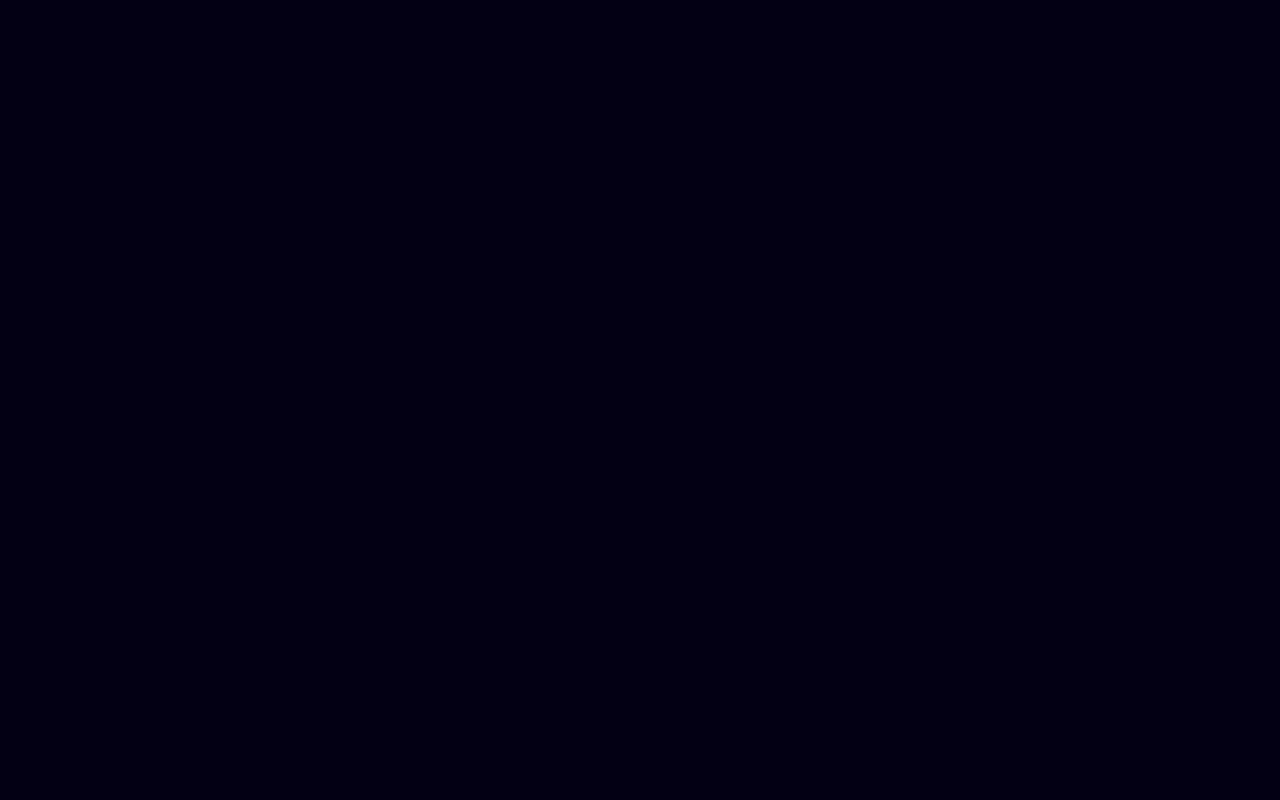
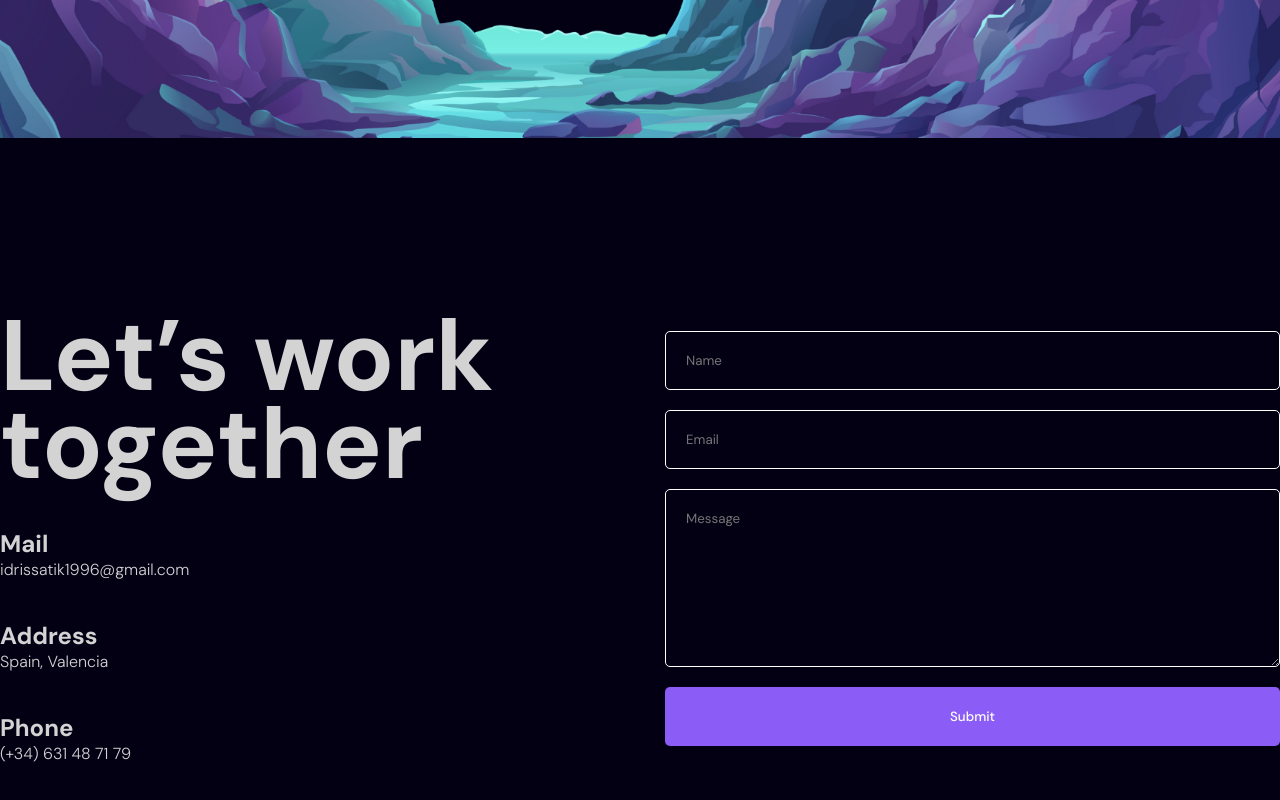
Before and after one commit to idriss96/idriss-portofolio, a React (Vite) app: page / in a window 1280 px wide. Shown: the part 3062-3862 px from the top of the page. Before the commit the page ends 2400 px from the top, so only its background shows below. Built offline with nearby package versions, Linux system fonts and the light colour scheme.

Commit message:
add contact

```diff
--- a/src/App.jsx
+++ b/src/App.jsx
@@ -25,14 +25,17 @@ const App = () => {
       <section>
         <Skills />
       </section>
-      {/*  <section id="Portfolio">
+      {/* <section id="Portfolio">
         <Parallax type="portfolio" />
+      </section> */}
+      {/* <Portfolio /> */}
+      <section id="Contact">
+        <Parallax type="Contact" />
       </section>
-      <Portfolio />
-      <section id="Contact">
+      <section>
         <Contact />
-      </section>  */}
-      {/* Framer Motion Crash Course */}
+      </section>
+
       {/* <Test/>
     <Test/> */}
     </div>
--- a/src/components/contact/Contact.jsx
+++ b/src/components/contact/Contact.jsx
@@ -31,14 +31,14 @@ const Contact = () => {
 
     emailjs
       .sendForm(
-        "service_94y20xo",
-        "template_v10u2oh",
+        "service_zxpmshw",
+        "template_ac7dfnf",
         formRef.current,
-        "pX_2hasGmGcuvjXIW"
+        "DH1ihfIv6GP1e9kKc"
       )
       .then(
         (result) => {
-          setSuccess(true)
+          setSuccess(true);
         },
         (error) => {
           setError(true);
@@ -58,15 +58,15 @@ const Contact = () => {
         <motion.h1 variants={variants}>Let’s work together</motion.h1>
         <motion.div className="item" variants={variants}>
           <h2>Mail</h2>
-          <span>hello@react.dev</span>
+          <span>idrissatik1996@gmail.com</span>
         </motion.div>
         <motion.div className="item" variants={variants}>
           <h2>Address</h2>
-          <span>Hello street New York</span>
+          <span>Spain, Valencia</span>
         </motion.div>
         <motion.div className="item" variants={variants}>
           <h2>Phone</h2>
-          <span>+1 234 5678</span>
+          <span>(+34) 631 48 71 79</span>
         </motion.div>
       </motion.div>
       <div className="formContainer">
@@ -106,9 +106,9 @@ const Contact = () => {
           whileInView={{ opacity: 1 }}
           transition={{ delay: 4, duration: 1 }}
         >
-          <input type="text" required placeholder="Name" name="name"/>
-          <input type="email" required placeholder="Email" name="email"/>
-          <textarea rows={8} placeholder="Message" name="message"/>
+          <input type="text" required placeholder="Name" name="name" />
+          <input type="email" required placeholder="Email" name="email" />
+          <textarea rows={8} placeholder="Message" name="message" />
           <button>Submit</button>
           {error && "Error"}
           {success && "Success"}
--- a/src/components/contact/contact.scss
+++ b/src/components/contact/contact.scss
@@ -6,12 +6,15 @@
   margin: auto;
   display: flex;
   align-items: center;
+  position: relative;
   gap: 50px;
+  z-index: 10;
 
   @include mobile {
     width: 100%;
     padding: 10px;
     flex-direction: column;
+    gap: 0px;
   }
 
   .textContainer {
@@ -50,9 +53,8 @@
       width: 100%;
     }
 
-
     .phoneSvg {
-      stroke: orange;
+      stroke: #8b5cf6;
       position: absolute;
       margin: auto;
       z-index: -1;
@@ -78,10 +80,15 @@
 
       button {
         padding: 20px;
-        border: none;
-        background-color: orange;
+        border-radius: 5px;
+        border: 1px solid transparent;
+        background-color: #8b5cf6;
+        color: white;
         cursor: pointer;
         font-weight: 500;
+        &:hover {
+          background-color: #7c3aed;
+        }
         @include mobile {
           padding: 10px;
         }
--- a/src/components/navbar/Navbar.jsx
+++ b/src/components/navbar/Navbar.jsx
@@ -8,7 +8,6 @@ import "./navbar.scss";
 const Navbar = () => {
   return (
     <motion.div initial="hidden" animate="visible" className="navbar">
-      {/* Sidebar */}
       <Sidebar />
       <div className="wrapper">
         <motion.span variants={slideInFromLeft(0.5)}>Idriss Dev</motion.span>
--- a/src/components/sidebar/Sidebar.jsx
+++ b/src/components/sidebar/Sidebar.jsx
@@ -14,7 +14,7 @@ const Sidebar = () => {
       animate={open ? "open" : "closed"}
     >
       <motion.div className="bg" variants={animatedSidebar}>
-        <Links />
+        <Links setOpen={setOpen} />
       </motion.div>
       <ToggleButton setOpen={setOpen} />
     </motion.div>
--- a/src/components/sidebar/links/Links.jsx
+++ b/src/components/sidebar/links/Links.jsx
@@ -2,8 +2,8 @@ import { motion } from "framer-motion";
 
 import { animatedLinks } from "../../../utils/motion.js";
 
-const Links = () => {
-  const items = ["Homepage", "Skills", "Projects", "Contact"];
+const Links = ({ setOpen }) => {
+  const items = ["Homepage", "Skills", "Contact"];
 
   return (
     <motion.div className="links" variants={animatedLinks.variants}>
@@ -14,6 +14,7 @@ const Links = () => {
           variants={animatedLinks.itemVariants}
           whileHover={{ scale: 1.1 }}
           whileTap={{ scale: 0.95 }}
+          onClick={() => setOpen((prev) => !prev)}
         >
           {item}
         </motion.a>
```
